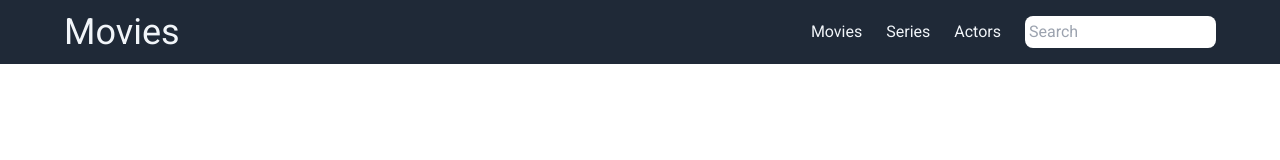
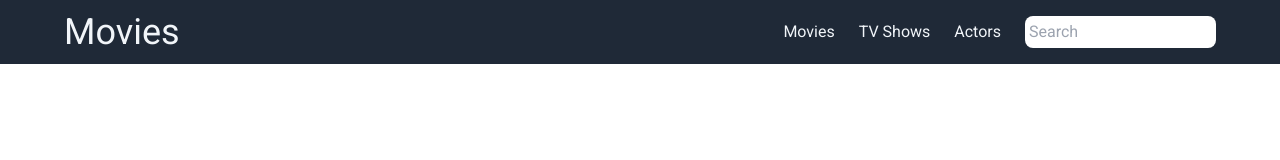
Before and after one commit to Chay23/movies_next, a Next.js app: page / in a window 1280 px wide. Shown: the top 160 px of the page. Built offline with nearby package versions, Linux system fonts and the light colour scheme.

Commit message:
Rename Series pages to TV Shows

```diff
--- a/app/components/navbar/constants.ts
+++ b/app/components/navbar/constants.ts
@@ -25,18 +25,18 @@ export const menuItems: navbar.MenuItem[] = [
     ],
   },
   {
-    title: 'Series',
-    url: '/series',
+    title: 'TV Shows',
+    url: '/tv',
     submenu: [
       {
         key: 'discover',
         title: 'Discover',
-        href: '/series/discover',
+        href: '/tv/discover',
       },
       {
         key: 'popular',
         title: 'Popular',
-        href: '/series/popular',
+        href: '/tv/popular',
       },
     ],
   },
--- a/app/series/discover/page.tsx
+++ b/app/tv/discover/page.tsx
@@ -1,13 +1,13 @@
 import { Metadata } from 'next';
 
 export const metadata: Metadata = {
-  title: 'Discover series',
+  title: 'Discover TV Shows',
 };
 
-export default function App() {
+export default function Discover() {
   return (
     <section>
-      <h1>Discover Series</h1>
+      <h1>Discover TV Shows</h1>
     </section>
   );
 }
--- a/app/series/layout.tsx
+++ b/app/tv/layout.tsx
@@ -4,7 +4,7 @@ type Props = {
   children: ReactNode;
 };
 
-export default function SeriesLayout({ children }: Props) {
+export default function TVShowsLayout({ children }: Props) {
   return (
     <main className='relative px-8 md:px-10 xl:px-40 pt-8 md:pt-12 xl:pt-20 pb-12'>
       {children}
--- a/components/layout/navbar/constants.ts
+++ b/components/layout/navbar/constants.ts
@@ -31,18 +31,18 @@ export const menuItems: navbar.MenuItem[] = [
     ],
   },
   {
-    title: 'Series',
-    url: '/series',
+    title: 'TV Shows',
+    url: '/tv',
     submenu: [
       {
         key: 'discover',
         title: 'Discover',
-        href: '/series/discover',
+        href: '/tv/discover',
       },
       {
         key: 'popular',
         title: 'Popular',
-        href: '/series/popular',
+        href: '/tv/popular',
       },
     ],
   },
```
